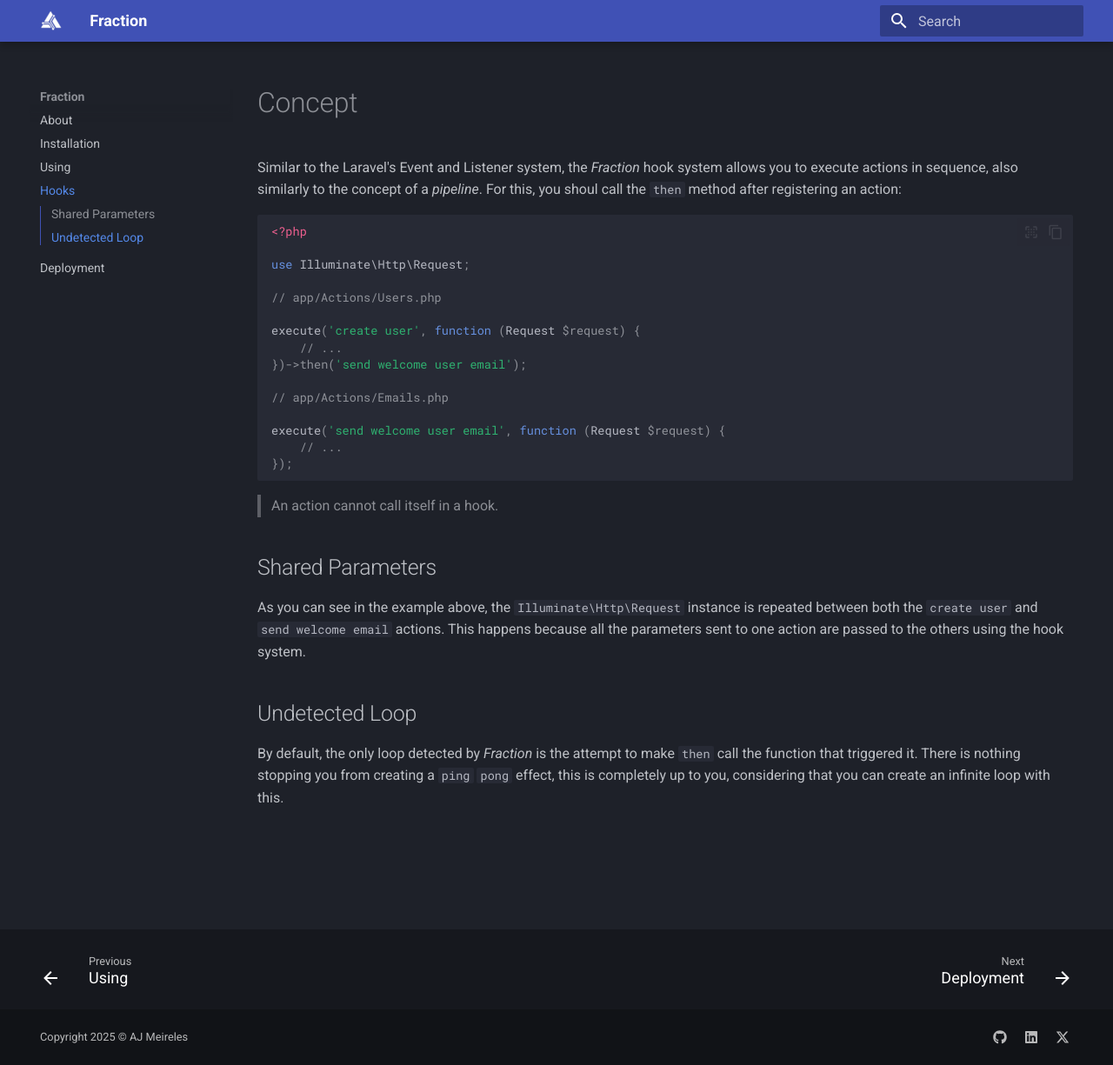
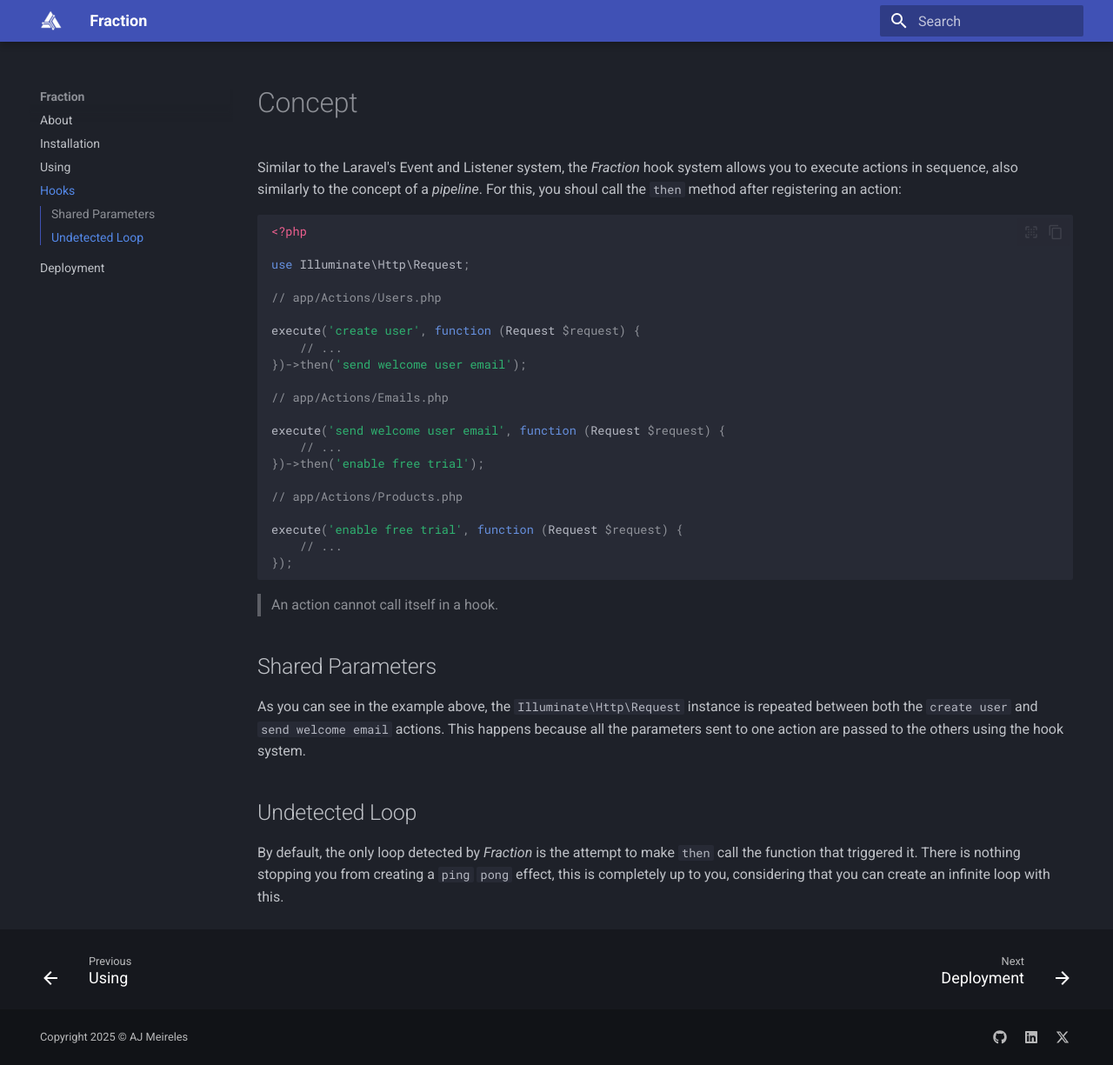
Before and after one commit to devajmeireles/fraction, an MkDocs documentation site: the page built from docs/hooks.md, in a window 1280 px wide and 1225 px high. Shown: the whole window at 87% size. Built offline with MkDocs 1.6.1 and Material for MkDocs 9.7.7, drawn with Linux system fonts in a browser that asks for light colours.

Commit message:
Update hooks.md

````diff
--- a/docs/hooks.md
+++ b/docs/hooks.md
@@ -21,6 +21,12 @@
 
 execute('send welcome user email', function (Request $request) {
     // ...
+})->then('enable free trial');
+
+// app/Actions/Products.php
+
+execute('enable free trial', function (Request $request) {
+    // ...
 });
 ```
 
````
